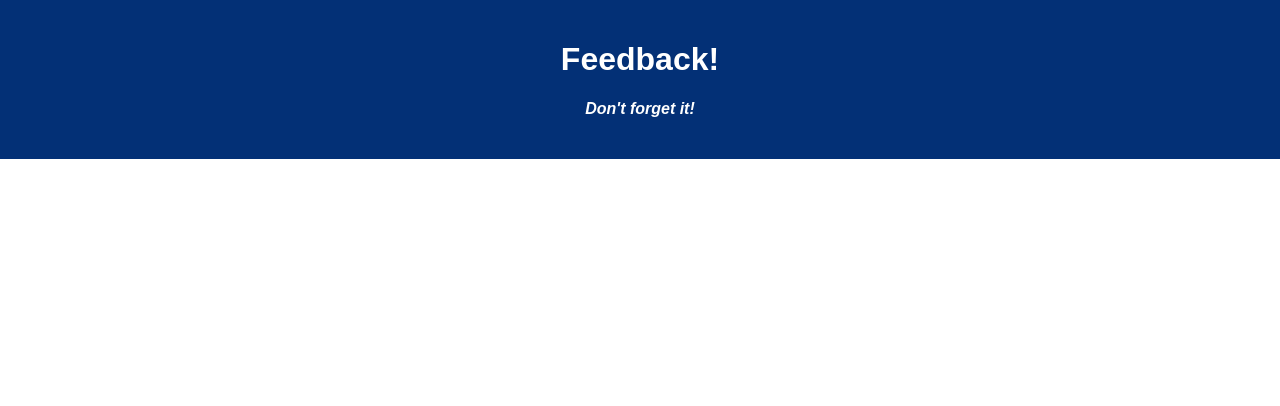
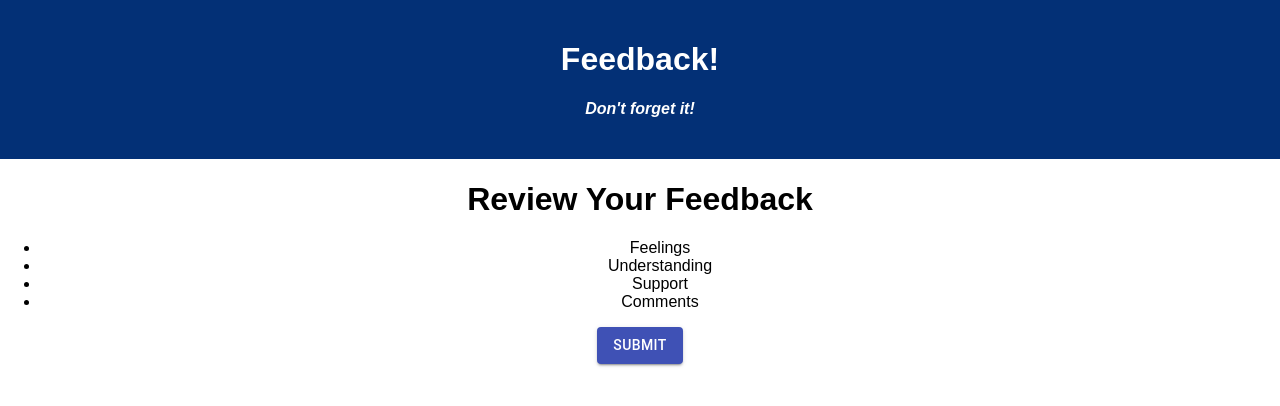
Before and after one commit to ocarr199/weekend-redux-feedback-loop, a React (Create React App) app: page /#/Review in a window 1280 px wide. Shown: the top 406 px of the page. Built offline with nearby package versions, Linux system fonts and the light colour scheme.

Commit message:
Added skeleton of all pages for base mode, no functionality

```diff
--- a/package.json
+++ b/package.json
@@ -4,11 +4,14 @@
   "private": true,
   "proxy": "http://localhost:5000",
   "dependencies": {
+    "@material-ui/core": "^4.11.4",
+    "@material-ui/icons": "^4.11.2",
     "axios": "^0.21.1",
     "express": "^4.17.1",
     "pg": "^8.2.1",
     "react": "^17.0.1",
     "react-dom": "^17.0.1",
+    "react-router-dom": "^5.2.0",
     "react-scripts": "^4.0.1"
   },
   "devDependencies": {
--- a/src/components/App/App.jsx
+++ b/src/components/App/App.jsx
@@ -1,16 +1,50 @@
 import React from 'react';
 import axios from 'axios';
 import './App.css';
+import BeingSupported from '../BeingSupported/BeingSupported';
+import FeelingToday from '../FeelingToday/FeelingToday';
+import UnderstandingContent from '../UnderstandingContent/UnderstandingContent';
+import Comments from '../Comments/Comments';
+import ReviewFeedback from '../ReviewFeedback/ReviewFeedback'
+import {Route, HashRouter as Router} from 'react-router-dom';
+import ThankYou from '../ThankYou/ThankYou';
 
 function App() {
 
   return (
+    <Router>
     <div className='App'>
       <header className='App-header'>
         <h1 className='App-title'>Feedback!</h1>
         <h4>Don't forget it!</h4>
       </header>
+
+      <Route path='/' exact>
+      <FeelingToday />
+        </Route>
+
+        <Route path='/Understanding'>
+        <UnderstandingContent />
+        </Route>
+
+        <Route path='/Supported' >
+        <BeingSupported />
+        </Route>
+
+        <Route path='/Comments' >
+        <Comments />
+        </Route>
+
+        <Route path='/Review' >
+       <ReviewFeedback />
+        </Route>
+
+        <Route path='/ThankYou' >
+       <ThankYou />
+        </Route>
+
     </div>
+    </Router>
   );
 }
 
--- /dev/null
+++ b/src/components/BeingSupported/BeingSupported.jsx
@@ -0,0 +1,25 @@
+import TextField from '@material-ui/core/TextField';
+import Button from '@material-ui/core/Button';
+import { useHistory } from 'react-router-dom'
+
+function BeingSupported(){
+
+    const history = useHistory();
+
+    const handleClick = () => {
+        history.push('/Comments')
+    }
+
+    return(
+        <>
+        <h1>How well are you being supported?</h1>
+        <TextField required id="standard-number" type="number" label="feeling?" />
+        <Button
+                   onClick={handleClick}
+        variant="contained" color="primary">
+        Next
+         </Button>
+         </>
+    )
+}
+export default BeingSupported
--- /dev/null
+++ b/src/components/Comments/Comments.jsx
@@ -0,0 +1,26 @@
+import TextField from '@material-ui/core/TextField';
+import Button from '@material-ui/core/Button';
+import { useHistory } from 'react-router-dom'
+
+
+function Comments(){
+    const history = useHistory();
+
+    const handleClick = () => {
+        history.push('/Review')
+    }
+
+    return(
+        <>
+        <h1>Any comments you want to leave??</h1>
+        <TextField required id="standard-number"  label="Comments?" />
+        <Button
+                   onClick={handleClick}
+        variant="contained" color="primary">
+        Next
+         </Button>
+         </>
+
+    )
+}
+export default Comments
--- /dev/null
+++ b/src/components/FeelingToday/FeelingToday.jsx
@@ -0,0 +1,24 @@
+import TextField from '@material-ui/core/TextField';
+import Button from '@material-ui/core/Button';
+import { useHistory } from 'react-router-dom'
+
+function FeelingToday() {
+    const history = useHistory();
+
+    const handleClick = () => {
+        history.push('/Understanding')
+    }
+
+    return (
+        <>
+            <h1>How are you feeling today?</h1>
+            <TextField required id="standard-number" type="number" label="feeling?" />
+            <Button
+            onClick={handleClick}
+            variant="contained" color="primary">
+                Primary
+             </Button>
+        </>
+    )
+}
+export default FeelingToday
--- /dev/null
+++ b/src/components/ReviewFeedback/ReviewFeedback.jsx
@@ -0,0 +1,29 @@
+
+import Button from '@material-ui/core/Button';
+import { useHistory } from 'react-router-dom'
+
+
+function ReviewFeedback() {
+    const history = useHistory();
+
+    const handleClick = () => {
+        history.push('/ThankYou')
+    }
+    return(
+        <>
+        <h1>Review Your Feedback</h1>
+        <ul>
+            <li>Feelings</li>
+            <li>Understanding</li>
+            <li>Support</li>
+            <li>Comments</li>
+        </ul>
+        <Button
+                   onClick={handleClick}
+        variant="contained" color="primary">
+       Submit
+         </Button>
+        </>
+    )
+}
+export default ReviewFeedback
--- /dev/null
+++ b/src/components/ThankYou/ThankYou.jsx
@@ -0,0 +1,10 @@
+
+
+function ThankYou (){
+    return (
+        <>
+        <h1>Thanks</h1>
+        </>
+    )
+}
+export default ThankYou
--- /dev/null
+++ b/src/components/UnderstandingContent/UnderstandingContent.jsx
@@ -0,0 +1,24 @@
+import TextField from '@material-ui/core/TextField';
+import Button from '@material-ui/core/Button';
+import { useHistory } from 'react-router-dom'
+
+function UnderstandingContent(){
+    const history = useHistory();
+
+    const handleClick = () => {
+        history.push('/Supported')
+    }
+
+    return(
+        <>
+        <h1>How well are you understanding the content?</h1>
+        <TextField required id="standard-number" type="number" label="Understanding?" />
+        <Button
+               onClick={handleClick}
+        variant="contained" color="primary">
+            Next
+         </Button>
+         </>
+    )
+}
+export default UnderstandingContent
```
Also changed, not shown: 1 other file (tests, documents, lock files or other folders).
